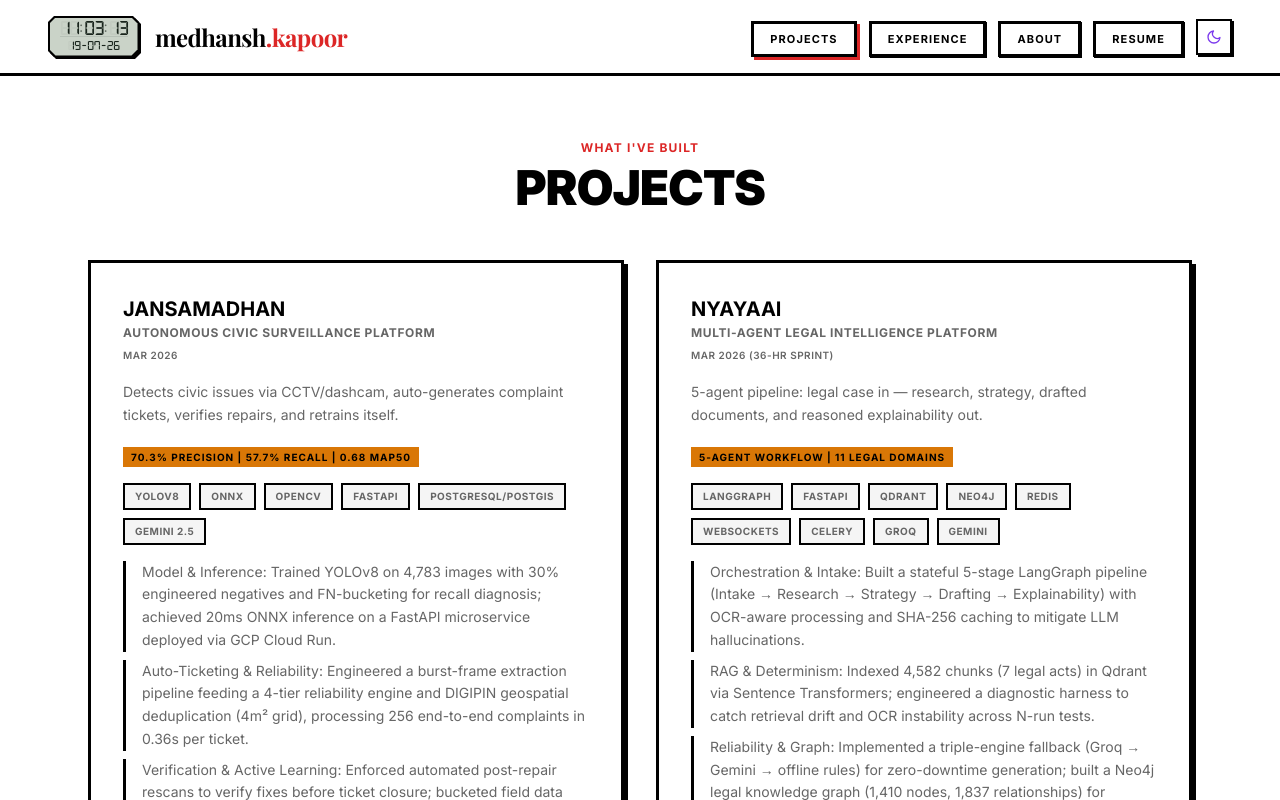
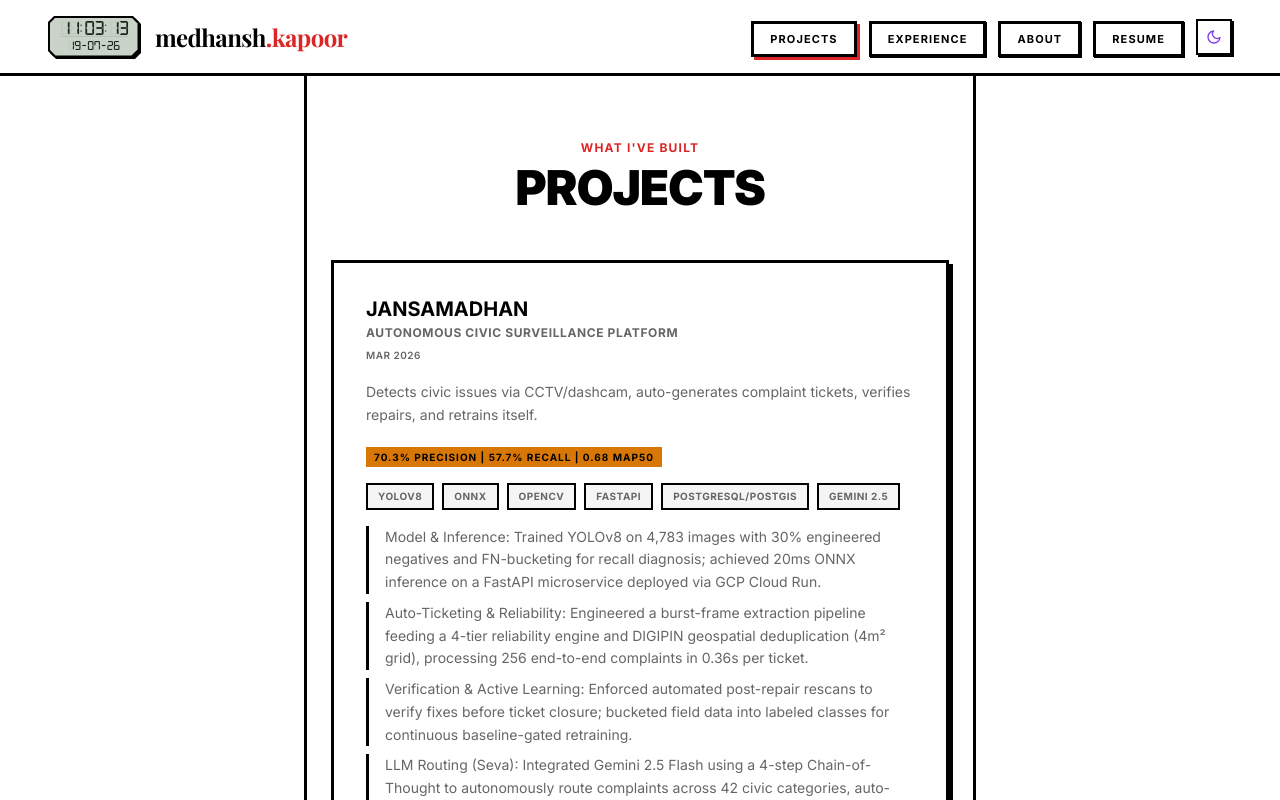
Before and after one commit to Medhansh-741/portfolio, a Next.js app: page /projects in a window 1280 px wide. Built offline with nearby package versions, Linux system fonts and the light colour scheme; a web font is replaced by a local one.

Commit message:
style: redesign page containers to single-column bordered layout

```diff
--- a/app/about/page.tsx
+++ b/app/about/page.tsx
@@ -6,8 +6,8 @@ import { profile } from "@/app/data/profile";
 
 export default function AboutPage() {
 	return (
-		<main className="flex-1 overflow-y-auto bg-background">
-			<div className="max-w-4xl mx-auto px-6 py-16">
+		<main className="flex-1 bg-background overflow-x-clip">
+			<div className="w-full max-w-2xl mx-auto px-6 py-16 border-x-[3px] border-border grow flex flex-col">
 				<section className="mb-16">
 					<div className="text-center space-y-2 mb-8">
 						<p className="text-xs text-accent font-bold uppercase tracking-widest">
--- a/app/components/mobile/MobileHeroSection.tsx
+++ b/app/components/mobile/MobileHeroSection.tsx
@@ -49,7 +49,7 @@ export default function MobileHeroSection() {
 				initial={{ opacity: 0, y: 16 }}
 				animate={{ opacity: 1, y: 0 }}
 				transition={{ delay: 0.3 }}
-				className="mt-fluid-sm"
+				className="mt-fluid-sm w-full"
 			>
 				<MobileHeroCTA />
 			</motion.div>
--- a/app/experience/page.tsx
+++ b/app/experience/page.tsx
@@ -21,8 +21,8 @@ const stagger = {
 
 export default function ExperiencePage() {
 	return (
-		<main className="flex-1 overflow-y-auto bg-background">
-			<div className="max-w-4xl mx-auto px-6 py-16">
+		<main className="flex-1 bg-background overflow-x-clip">
+			<div className="w-full max-w-2xl mx-auto px-6 py-16 border-x-[3px] border-border grow flex flex-col">
 				<div className="text-center space-y-2 mb-12">
 					<p className="text-xs text-accent font-bold uppercase tracking-widest">
 						Where I&apos;ve Worked
--- a/app/projects/page.tsx
+++ b/app/projects/page.tsx
@@ -21,8 +21,8 @@ const stagger = {
 
 export default function ProjectsPage() {
 	return (
-		<main className="flex-1 overflow-y-auto bg-background">
-			<div className="max-w-6xl mx-auto px-6 py-16">
+		<main className="flex-1 bg-background overflow-x-clip">
+			<div className="w-full max-w-2xl mx-auto px-6 py-16 border-x-[3px] border-border grow flex flex-col">
 				<div className="text-center space-y-2 mb-12">
 					<p className="text-xs text-accent font-bold uppercase tracking-widest">
 						What I&apos;ve Built
@@ -32,7 +32,7 @@ export default function ProjectsPage() {
 					</h1>
 				</div>
 
-				<div className="grid grid-cols-1 md:grid-cols-2 gap-8">
+				<div className="flex flex-col gap-8">
 					{profile.projects.map((proj, i) => (
 						<motion.div
 							key={proj.title}
```
